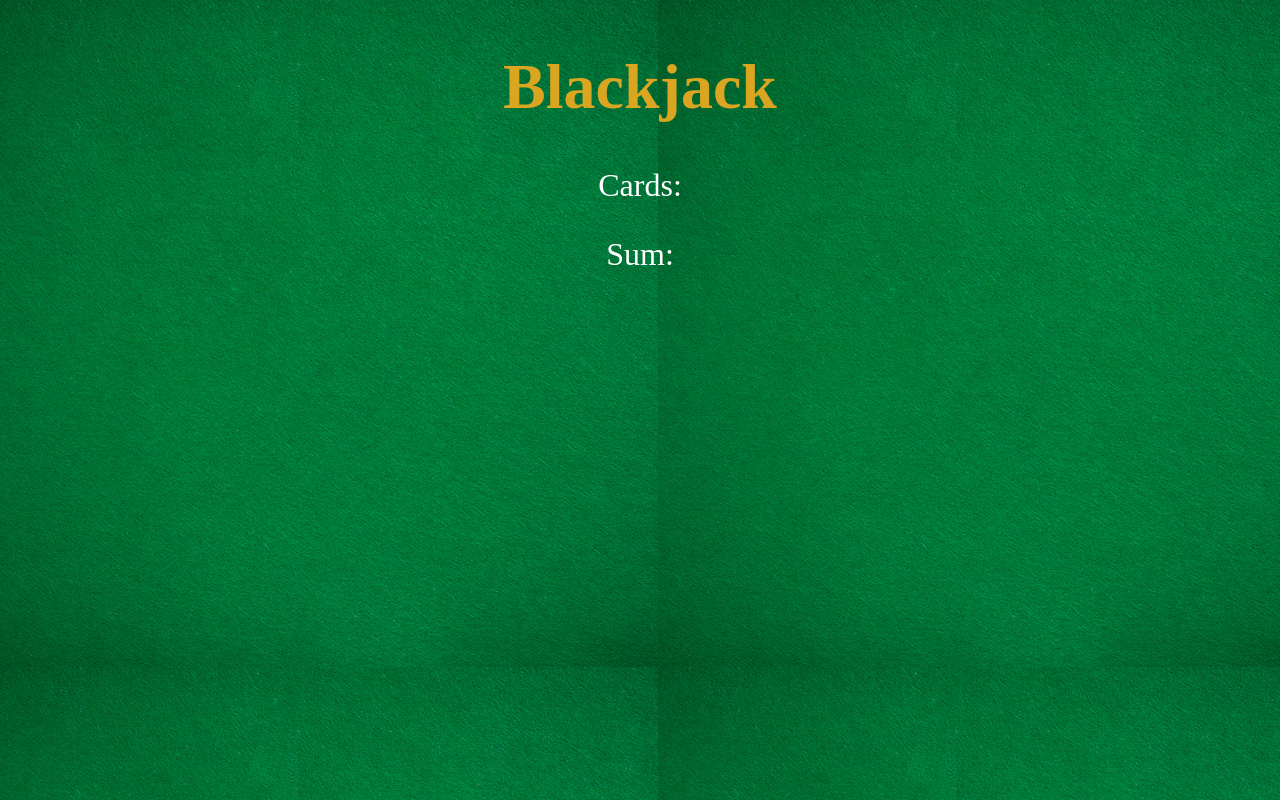
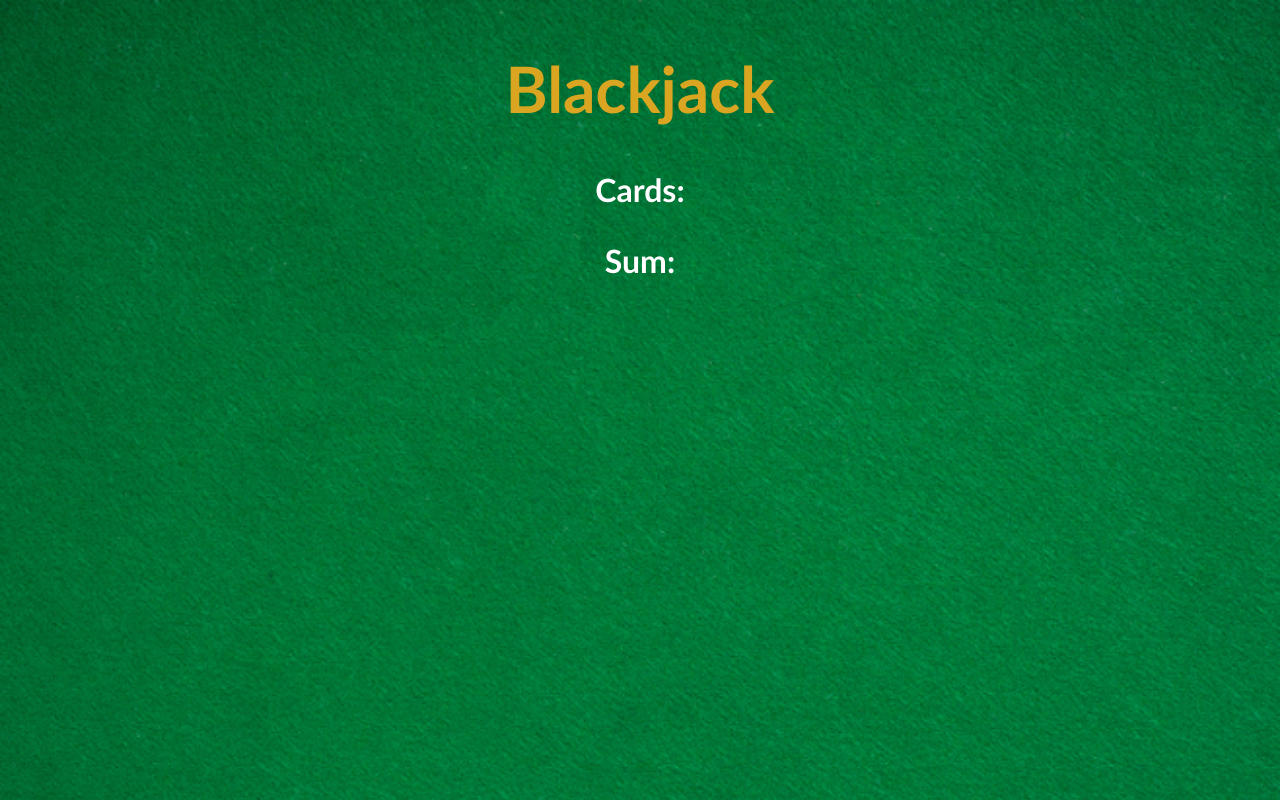
Before and after one commit to javierCel35864/demo_repo, a website: page black-jack.html in a window 1280 px wide. Drawn offline with Linux system fonts and the light colour scheme.

Commit message:
styling updates

```diff
--- a/black-jack.css
+++ b/black-jack.css
@@ -1,17 +1,21 @@
 body{
+    font-family:'Trebuchet MS', 'Lucida Sans Unicode', 'Lucida Grande', 'Lucida Sans', Arial, sans-serif;
     background-image: url("table.png");
+    background-size: cover;
+    margin-top: 25px;
+    font-size: 2em;
+    color: white;
+    text-align: center;
+    font-weight: bold;
 }
 
 h1 {
     margin-top: 50px;
-    font-size: 4em;
+    font-size: 2em;
     color: goldenrod;
-    text-align: center;
+
 }
 
-p {
-    margin-top: 25px;
-    font-size: 2em;
-    color: white;
-    text-align: center;
+#message-el{
+    font-style: italic;
 }
```
